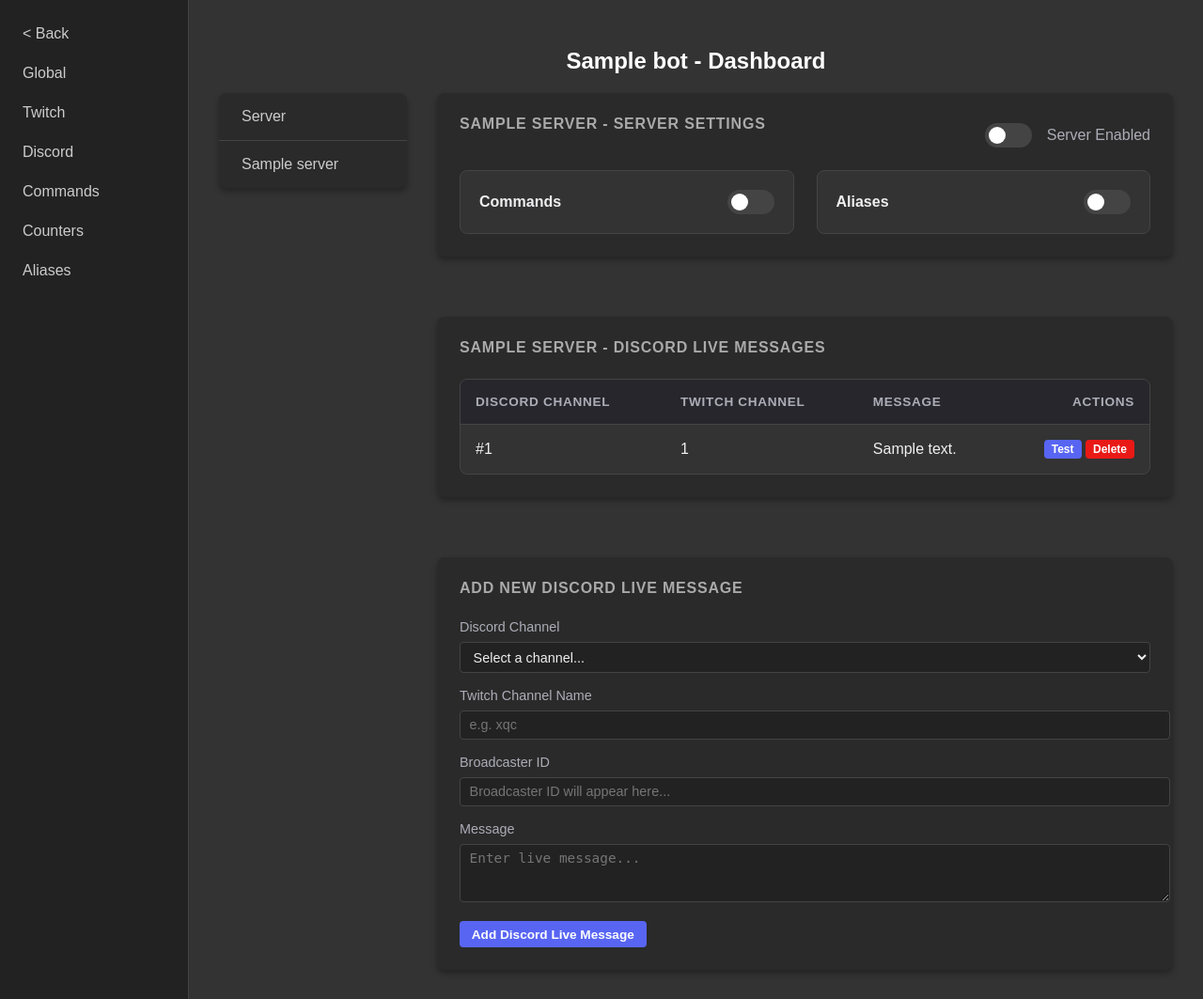
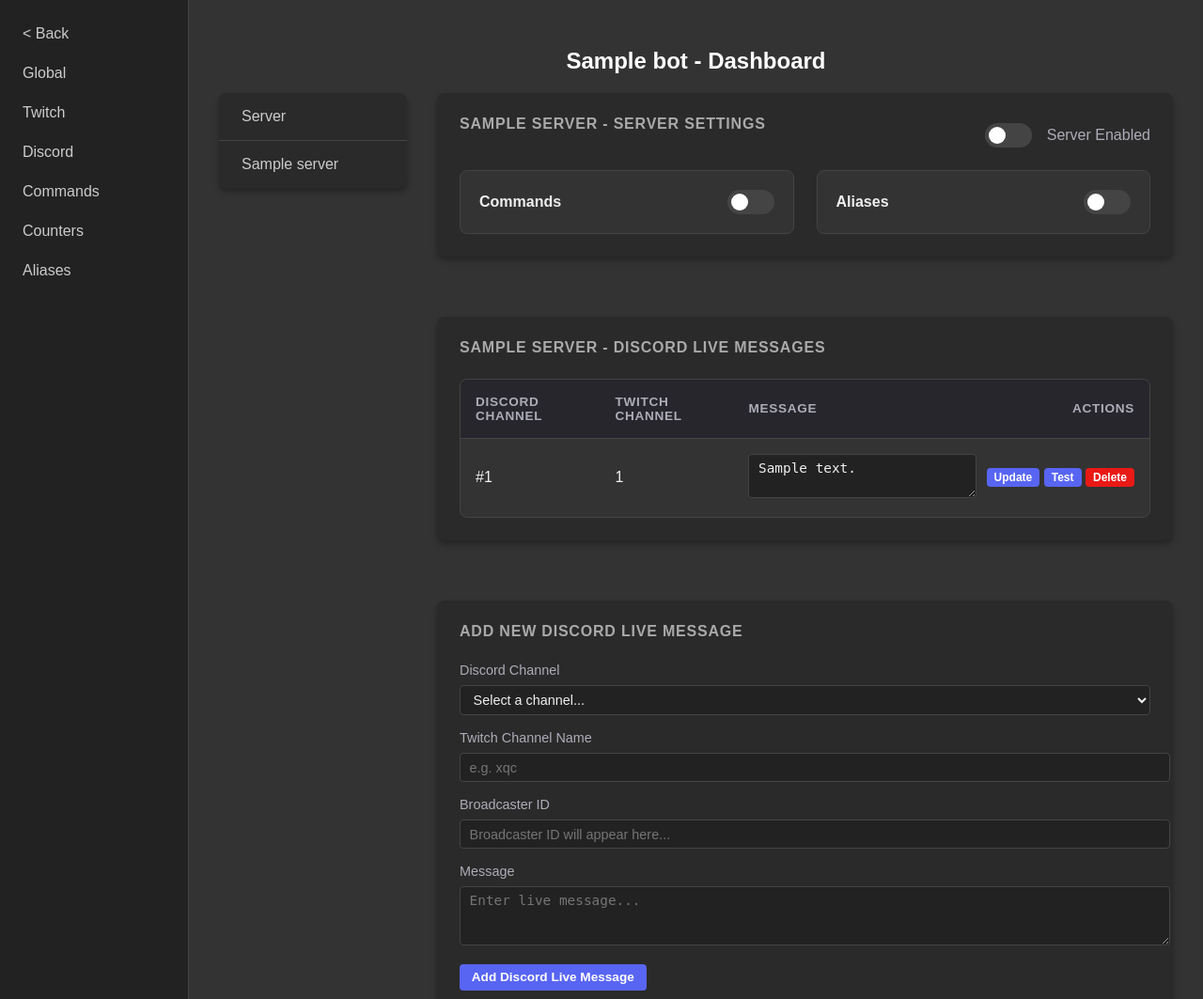
Before and after one commit to PurpurTentakel97/Purpur-Bot, a Python web app: template src/bot/frontend/templates/dashboard_discord_server.html in a window 1280 px wide. Shown: the part 68-1131 px from the top of the page at 94% size. Run offline with Jinja, Linux system fonts and the light colour scheme; the template is opened without the code that fills it: most values are stand-ins (such as "Sample title", 1, 10 or a date in 2020).

Commit message:
feat: update twitch event hub message

```diff
--- a/src/bot/core/twitch_event_hub_management.py
+++ b/src/bot/core/twitch_event_hub_management.py
@@ -5,6 +5,7 @@ from bot.core.types.twitch_online_message import TwitchOnlineMessage
 from bot.database.twitch_event_hub import delete_twitch_event_hub_by_id as delete_twitch_event_hub_by_id_db
 from bot.database.twitch_event_hub import insert_twitch_event_hub as insert_twitch_event_hub_db
 from bot.database.twitch_event_hub import select_twitch_event_hub_by_id as select_twitch_event_hub_by_id_db
+from bot.database.twitch_event_hub import update_twitch_event_hub_by_id as update_twitch_event_hub_by_id_db
 from bot.database.types.fields import FIELD_BOT_ID
 from bot.database.types.fields import FIELD_DISCORD_CHANNEL_ID
 from bot.database.types.fields import FIELD_DISCORD_SERVER_ID
@@ -63,6 +64,10 @@ async def send_test_twitch_event_hub_entry(id_: int) -> Result[None]:
     return Result(ResultState.SUCCESS, None)
 
 
+async def update_twitch_event_hub_message(id_: int, message: str) -> Result[None]:
+    return update_twitch_event_hub_by_id_db(id_, {FIELD_TWITCH_LIVE_MESSAGE: message})
+
+
 async def delete_twitch_event_hub_entry(id_: int) -> Result[None]:
     hub_entry = select_twitch_event_hub_by_id_db(id_)
     if hub_entry.state.fail or hub_entry.value is None:
--- a/src/bot/frontend/templates/dashboard_discord_server.html
+++ b/src/bot/frontend/templates/dashboard_discord_server.html
@@ -243,8 +243,13 @@
                         <tr>
                             <td>#{{ channel_names.get(hub.channel_id, hub.channel_id) }}</td>
                             <td>{{ broadcaster_names.get(hub.broadcaster_id, hub.broadcaster_id) }}</td>
-                            <td>{{ hub.message }}</td>
-                            <td style="text-align: right;">
+                            <td>
+                                <form id="update-form-{{ hub.id }}" action="/dashboard/discord/{{ bot.id }}/{{ server.server_id }}/live_message/update/{{ hub.id }}" method="POST">
+                                    <textarea name="message" class="live-messages-input" rows="2" style="min-width: 200px;">{{ hub.message }}</textarea>
+                                </form>
+                            </td>
+                            <td style="text-align: right; white-space: nowrap;">
+                                <button type="submit" form="update-form-{{ hub.id }}" class="btn btn-primary btn-sm">Update</button>
                                 <form action="/dashboard/discord/{{ bot.id }}/{{ server.server_id }}/live_message/test/{{ hub.id }}" method="POST" style="display:inline;">
                                     <button type="submit" class="btn btn-primary btn-sm">Test</button>
                                 </form>
```
Also changed, not shown: src/bot/database/twitch_event_hub.py (+8 -0 lines), src/bot/frontend/routes/dashboard_discord.py (+24 -0 lines).
